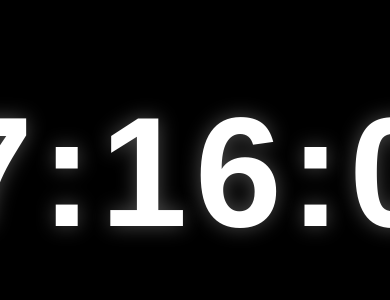
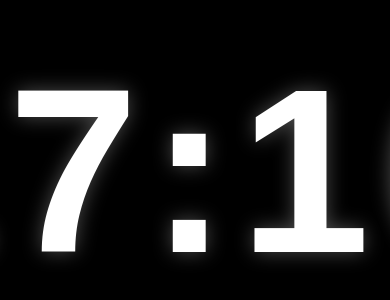
Before and after one commit to WandsgYu/time, a plain HTML site: page index.html in a window 390 px wide. Shown: the part 250-550 px from the top of the page. Drawn offline with Linux system fonts and the light colour scheme.

Commit message:
Update index.html

```diff
--- a/index.html
+++ b/index.html
@@ -3,7 +3,7 @@
 <head>
     <meta charset="UTF-8">
     <meta name="viewport" content="width=device-width, initial-scale=1.0">
-    <title>时间显示</title>
+    <title>时间显示（时:分）</title>
     <style>
         * {
             margin: 0;
@@ -27,7 +27,7 @@
         }
 
         .time-display {
-            font-size: 20vw;
+            font-size: 30vw; /* 原20vw × 1.5 */
             font-weight: bold;
             letter-spacing: 0.05em;
             text-shadow: 0 0 20px rgba(255, 255, 255, 0.3);
@@ -37,20 +37,20 @@
         /* 响应式设计 */
         @media (max-width: 768px) {
             .time-display {
-                font-size: 35vw;
+                font-size: 52.5vw; /* 原35vw × 1.5 */
             }
         }
 
         @media (max-width: 480px) {
             .time-display {
-                font-size: 40vw;
+                font-size: 60vw; /* 原40vw × 1.5 */
             }
         }
     </style>
 </head>
 <body>
     <div class="time-container">
-        <div class="time-display" id="timeDisplay">00:00:00</div>
+        <div class="time-display" id="timeDisplay">00:00</div>
     </div>
 
     <script>
@@ -58,17 +58,17 @@
             const now = new Date();
             const hours = now.getHours().toString().padStart(2, '0');
             const minutes = now.getMinutes().toString().padStart(2, '0');
-            const seconds = now.getSeconds().toString().padStart(2, '0');
 
-            const timeString = `${hours}:${minutes}:${seconds}`;
+            // 只拼接时和分，去掉秒
+            const timeString = `${hours}:${minutes}`;
             document.getElementById('timeDisplay').textContent = timeString;
         }
 
         // 立即更新时间
         updateTime();
 
-        // 每秒更新一次
-        setInterval(updateTime, 1000);
+        // 每分钟更新一次（优化性能，无需每秒更新）
+        setInterval(updateTime, 60000);
     </script>
 </body>
 </html>
```
